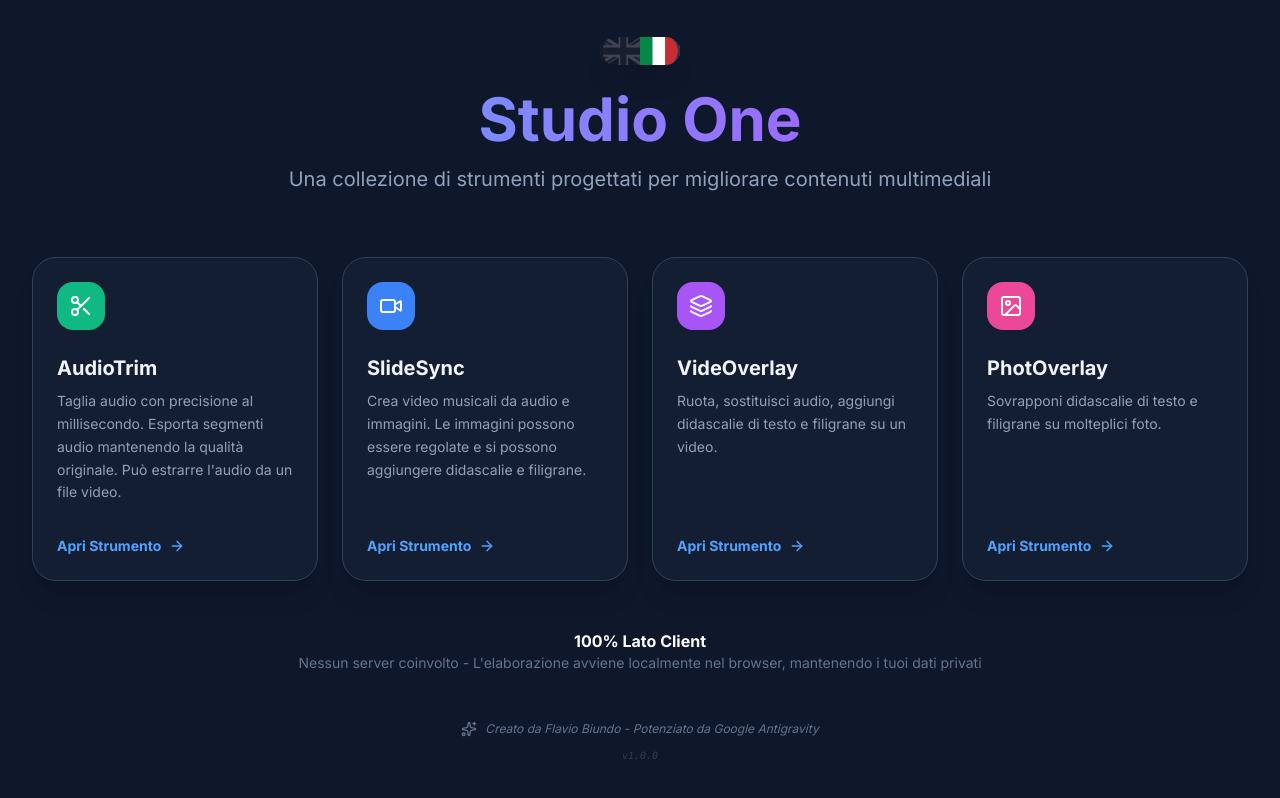
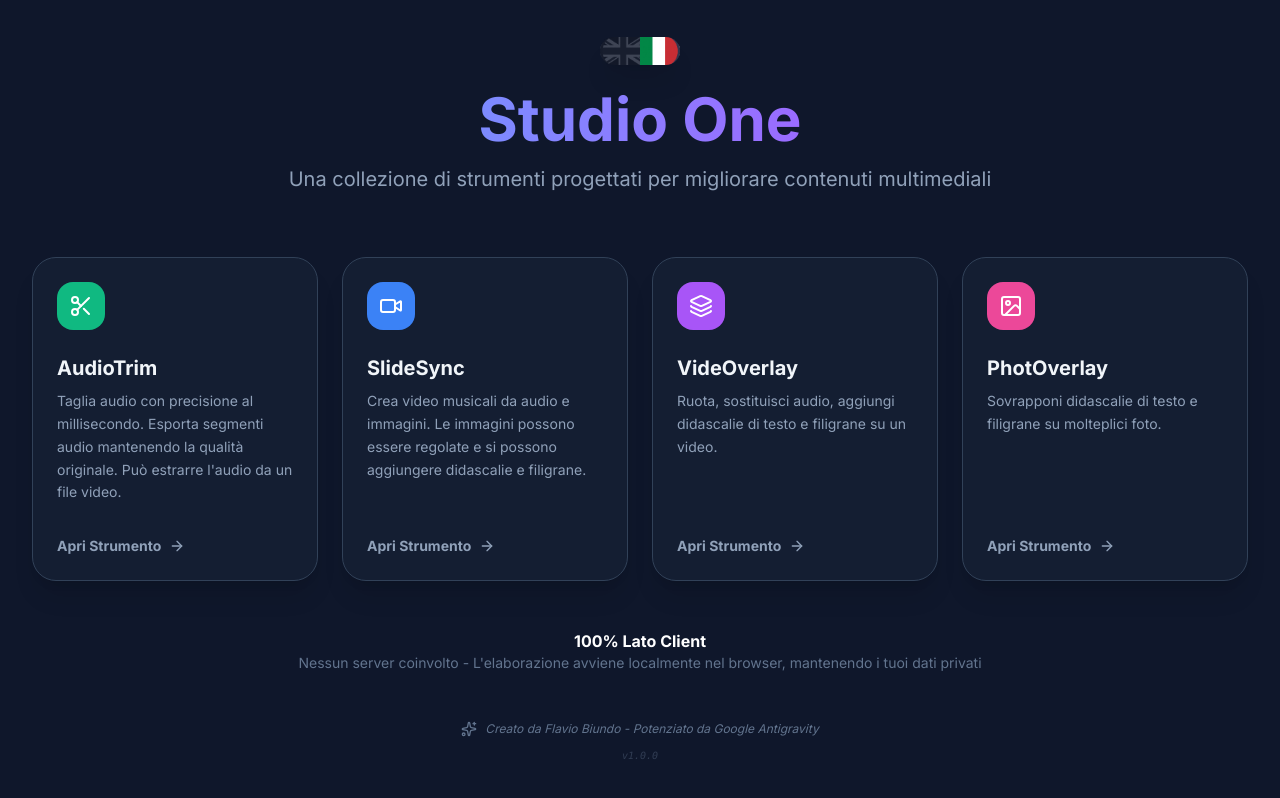
Before and after one commit to flavioroma/Studio-One, a React (Vite) app: page / in a window 1280 px wide. Built offline with nearby package versions, Linux system fonts and the light colour scheme.

Commit message:
Applied theme colors on the borders when hovering tools on the homepage

```diff
--- a/views/Home.tsx
+++ b/views/Home.tsx
@@ -1,7 +1,6 @@
 import React from 'react';
 import {
   Video,
-  Box,
   ArrowRight,
   Sparkles,
   Scissors,
@@ -26,6 +25,7 @@ export const Home: React.FC<HomeProps> = ({ onSelectTool }) => {
       description: t.home.audiotrim.description,
       icon: Scissors,
       color: 'bg-tool-audiotrim',
+      hoverBorder: 'hover:border-tool-audiotrim/50',
       badge: t.home.badges.updated,
     },
     {
@@ -34,6 +34,7 @@ export const Home: React.FC<HomeProps> = ({ onSelectTool }) => {
       description: t.home.slidesync.description,
       icon: Video,
       color: 'bg-tool-slidesync',
+      hoverBorder: 'hover:border-tool-slidesync/50',
       badge: t.home.badges.popular,
     },
     {
@@ -42,6 +43,7 @@ export const Home: React.FC<HomeProps> = ({ onSelectTool }) => {
       description: t.home.videoverlay.description,
       icon: Layers,
       color: 'bg-tool-videoverlay',
+      hoverBorder: 'hover:border-tool-videoverlay/50',
       badge: t.home.badges.new,
     },
     {
@@ -50,6 +52,7 @@ export const Home: React.FC<HomeProps> = ({ onSelectTool }) => {
       description: t.home.photoverlay.description,
       icon: ImageIcon,
       color: 'bg-tool-photoverlay',
+      hoverBorder: 'hover:border-tool-photoverlay/50',
       badge: t.home.badges.new,
     },
   ];
@@ -73,7 +76,7 @@ export const Home: React.FC<HomeProps> = ({ onSelectTool }) => {
           <button
             key={tool.id}
             onClick={() => onSelectTool(tool.id)}
-            className="group relative flex flex-col items-start text-left p-6 bg-slate-800/40 border border-slate-700 rounded-3xl hover:border-blue-500/50 hover:bg-slate-800/60 transition-all duration-300 shadow-xl"
+            className={`group relative flex flex-col items-start text-left p-6 bg-slate-800/40 border border-slate-700 rounded-3xl ${tool.hoverBorder} hover:bg-slate-800/60 transition-all duration-300 shadow-xl`}
           >
             <div
               className={`p-3 rounded-2xl ${tool.color} mb-6 group-hover:scale-110 transition-transform duration-300`}
@@ -90,7 +93,7 @@ export const Home: React.FC<HomeProps> = ({ onSelectTool }) => {
 
             <p className="text-slate-400 text-sm leading-relaxed mb-8 flex-1">{tool.description}</p>
 
-            <div className="flex items-center gap-2 text-blue-400 text-sm font-bold group-hover:gap-4 transition-all">
+            <div className="flex items-center gap-2 text-slate-400 text-sm font-bold group-hover:gap-4 transition-all">
               <span>{t.common.openTool}</span>
               <ArrowRight className="w-4 h-4" />
             </div>
```
